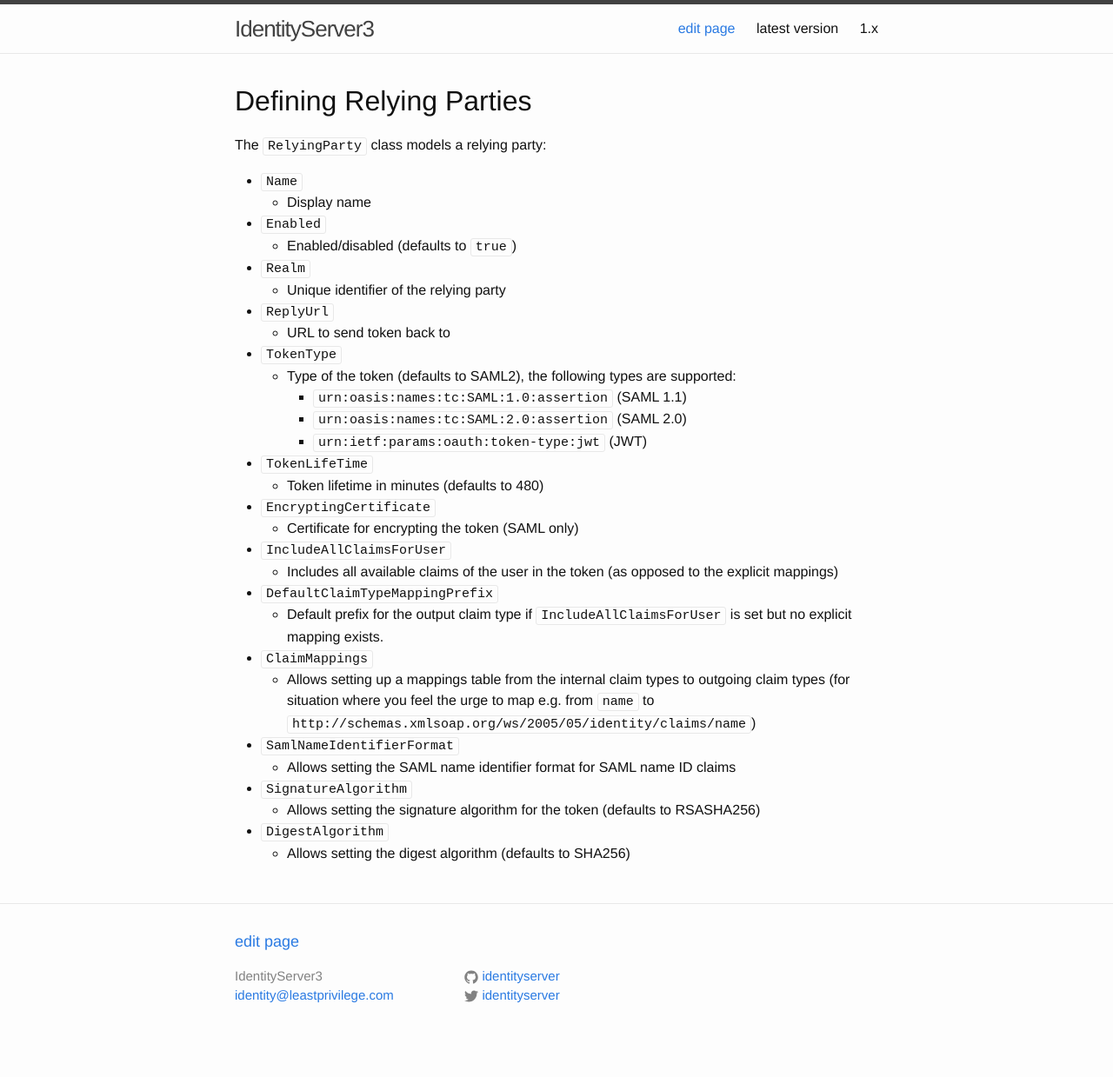
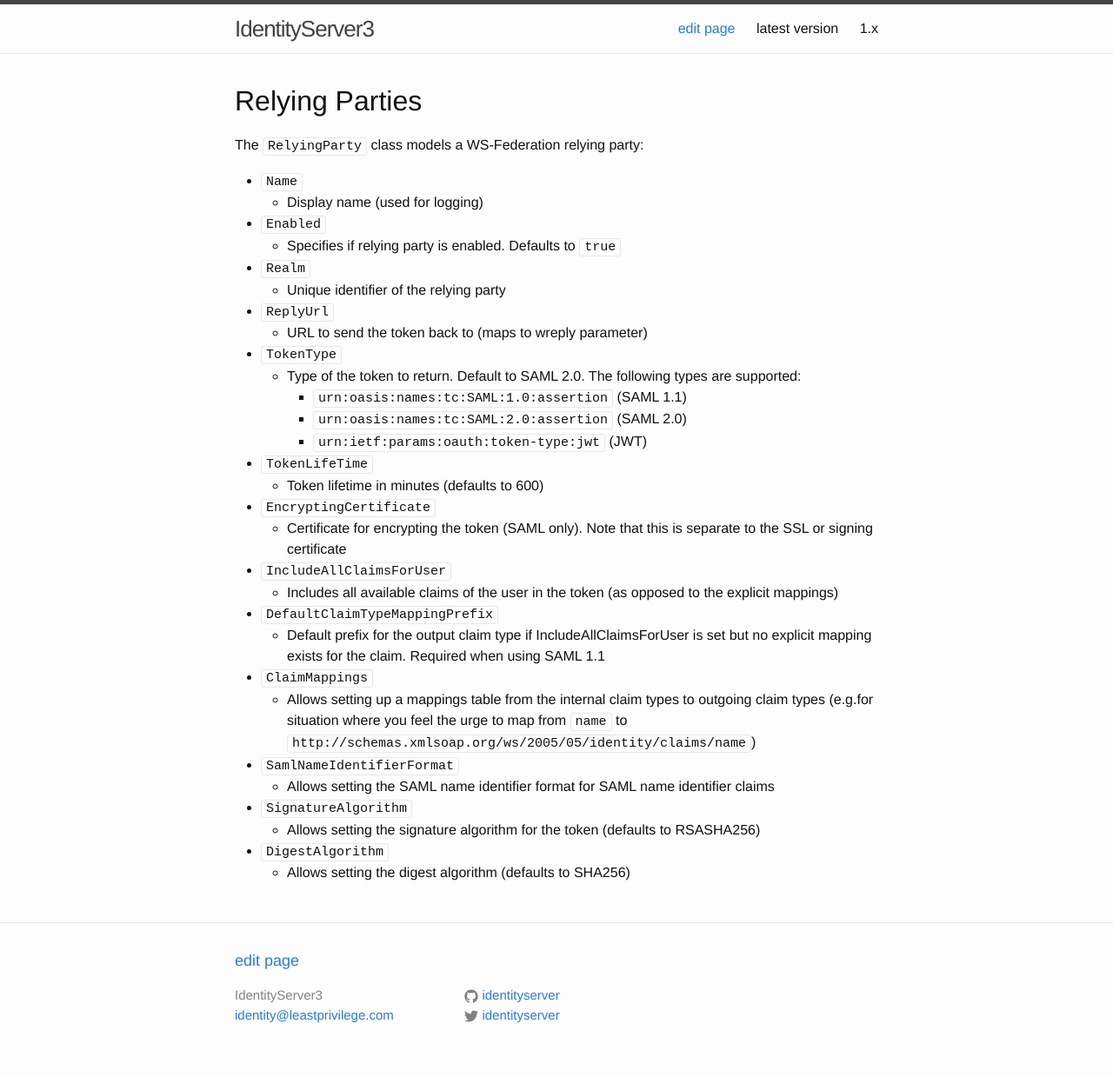
Before and after one commit to IdentityServer/Documentation, a Jekyll site: the page built from docsv2/wsFederation/relyingParties.md, in a window 1280 px wide. Shown: the whole page at 87% size. Built offline with Jekyll 4.4.1, drawn with Linux system fonts in a browser that asks for light colours; before the commit the page ends 1217 px from its top, so only the background shows below that.

Commit message:
Updated and expanded WS-Federation documentation

```diff
--- a/docsv2/wsFederation/relyingParties.md
+++ b/docsv2/wsFederation/relyingParties.md
@@ -2,36 +2,35 @@
 layout: docs-default
 ---
 
-# Defining Relying Parties
+# Relying Parties
 
-The `RelyingParty` class models a relying party:
+The `RelyingParty` class models a WS-Federation relying party:
 
 * `Name`
-    * Display name
+    * Display name (used for logging)
 * `Enabled`
-    * Enabled/disabled (defaults to `true`)
+    * Specifies if relying party is enabled. Defaults to `true`
 * `Realm`
     * Unique identifier of the relying party
 * `ReplyUrl`
-    * URL to send token back to
+    * URL to send the token back to (maps to wreply parameter)
 * `TokenType`
-    * Type of the token (defaults to SAML2), the following types are supported:
+    * Type of the token to return. Default to SAML 2.0. The following types are supported:
         * `urn:oasis:names:tc:SAML:1.0:assertion` (SAML 1.1)
         * `urn:oasis:names:tc:SAML:2.0:assertion` (SAML 2.0)
         * `urn:ietf:params:oauth:token-type:jwt` (JWT)
 * `TokenLifeTime`
-    * Token lifetime in minutes (defaults to 480)
+    * Token lifetime in minutes (defaults to 600)
 * `EncryptingCertificate`
-    * Certificate for encrypting the token (SAML only)
+    * Certificate for encrypting the token (SAML only). Note that this is separate to the SSL or signing certificate
 * `IncludeAllClaimsForUser`
     * Includes all available claims of the user in the token (as opposed to the explicit mappings)
 * `DefaultClaimTypeMappingPrefix`
-    * Default prefix for the output claim type if `IncludeAllClaimsForUser` is set but no explicit mapping exists.
+    * Default prefix for the output claim type if IncludeAllClaimsForUser is set but no explicit mapping exists for the claim. Required when using SAML 1.1
 * `ClaimMappings`
-    * Allows setting up a mappings table from the internal claim types to outgoing claim types (for situation where you
-    feel the urge to map e.g. from `name` to `http://schemas.xmlsoap.org/ws/2005/05/identity/claims/name`)
+    * Allows setting up a mappings table from the internal claim types to outgoing claim types (e.g.for situation where you feel the urge to map from `name` to `http://schemas.xmlsoap.org/ws/2005/05/identity/claims/name`)
 * `SamlNameIdentifierFormat`
-   * Allows setting the SAML name identifier format for SAML name ID claims
+   * Allows setting the SAML name identifier format for SAML name identifier claims
 * `SignatureAlgorithm`
    * Allows setting the signature algorithm for the token (defaults to RSASHA256)
 * `DigestAlgorithm`
```
Also changed, not shown: docsv2/wsFederation/endpoints.md (+2 -2 lines), docsv2/wsFederation/options.md (added, +16 -0 lines), docsv2/wsFederation/overview.md (+12 -9 lines), docsv2/wsFederation/serviceFactory.md (added, +21 -0 lines).
